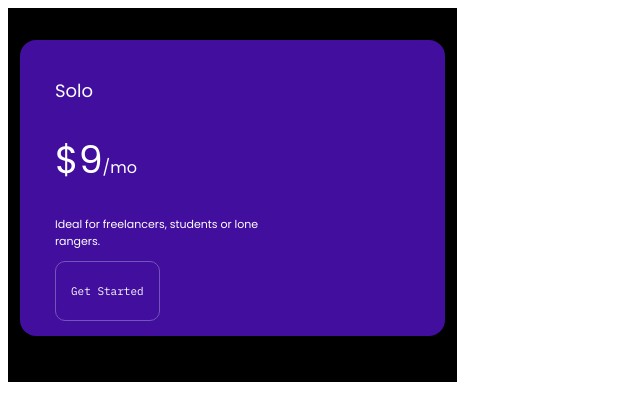
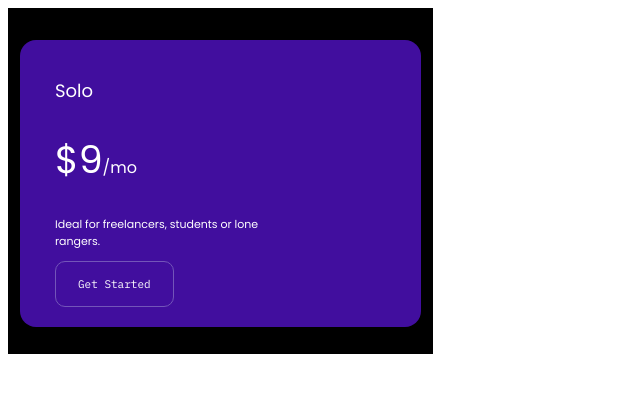
Before and after one commit to AlejandroPerdomoCuello/end-of-field-challenge, a plain HTML site: page s-interface-9.html in a window 1280 px wide. Shown: the whole page, without its empty margins (0-640 px from the left). Drawn offline with Linux system fonts and the light colour scheme.

Commit message:
Cleaning up the code and still no change

```diff
--- a/style-si9.css
+++ b/style-si9.css
@@ -1,11 +1,9 @@
 body {
+
 }
 
 .container {
-    /*box-sizing: border-box;*/
-    top: 0;
-    left: 0;
-    margin: 0em;
+    box-sizing: border-box;
     background-color: black;
     width: 425px;
     height: 346px;
@@ -17,8 +15,8 @@ body {
 }
 
 .area {
-    width: calc (425px -12px - 12px);
-    height: calc (336px 14px - 14px);
+    width: calc (425px - 12px - 12px);
+    height: calc (336px - 14px - 14px);
    /* box-sizing: border-box;*/
     background-color: #410e9e;
     color: white;
@@ -26,6 +24,8 @@ body {
     padding-right: 80px;
     font-family: 'Poppins', sans-serif;
     border-radius: 16px;
+    /*margin-top: 14px;
+    margin-bottom: 14px;*/
 }
 
 .top {
@@ -54,22 +54,21 @@ button {
     color: white;
     font-family: 'IBM Plex Mono', monospace;
     border-radius: 10px;
-    padding: 22px 15px;
+    padding: 15px 22px;
     font-size: 11px;
-    margin-bottom: 15px;
+    margin-bottom: 20px;
 }
 /*
 .backgroundimage {
-    width: 850px;
-    height: 692px;
+    width: 425px;
+    height: 346px;
     background-image: url(/img/simple-interface.09.png);
     position: absolute;
     top: 0;
     left: 0;
     background-repeat: no-repeat;
-    opacity: 0.3;
+    opacity: 0.5;
     z-index: 10;
     pointer-events: none;
     box-sizing: border-box;
-    object-fit: cover;
 }*/
```
